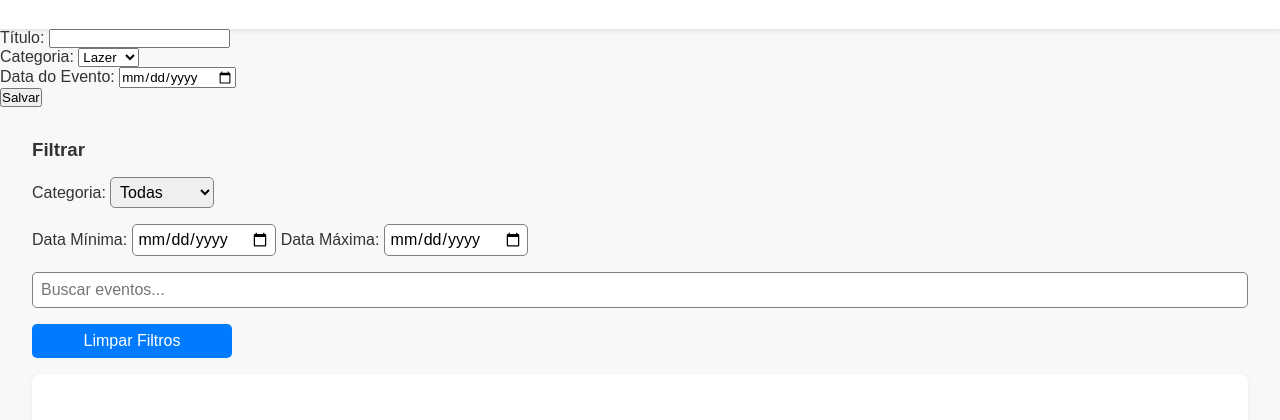
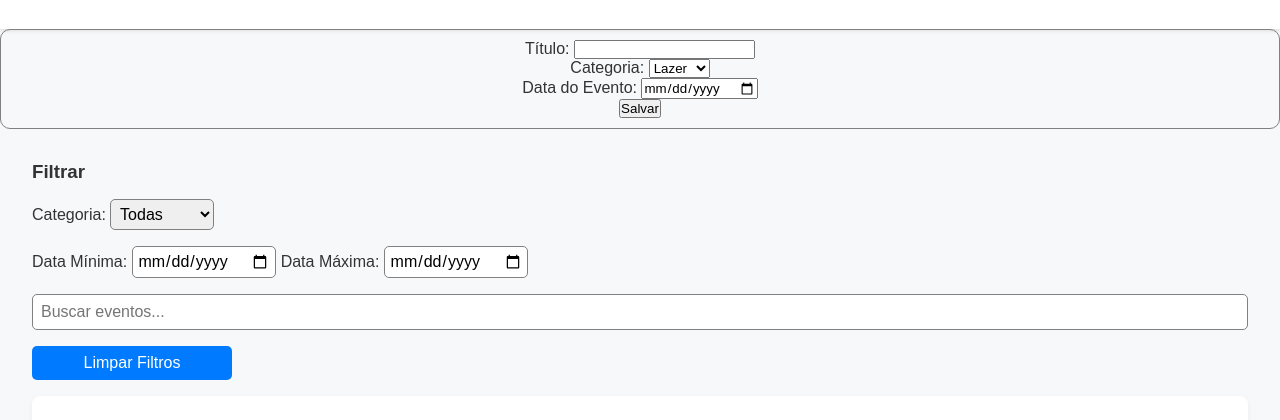
Before and after one commit to MajimbaV/LSW-projeto-cultura-conecta, a plain HTML site: page index.html in a window 1280 px wide. Shown: the part 90-510 px from the top of the page. Drawn offline with Linux system fonts and the light colour scheme.

Commit message:
fix: Corrige hierarquia de elementos do form

```diff
--- a/index.html
+++ b/index.html
@@ -12,7 +12,8 @@
     <p>Agenda de eventos culturais da cidade.</p>
   </header>
 
-  <form action="" class="event-form hidden">
+
+  <form action="" id="event-form" class="hidden">
     <div class="input-block">
       <label for="form-titulo">Título:</label>
       <input type="text" name="form-titulo" id="form-titulo">
@@ -30,11 +31,12 @@
       <label for="form-date">Data do Evento:</label>
       <input type="date" name="form-date" id="form-date">
     </div>
+
+    <div class="form-actions-block">
+      <button type="submit">Salvar</button>
+    </div>
+
   </form>
-
-  <div class="form-actions-block">
-    <button type="submit">Salvar</button>
-  </div>
   <main>
     <section id="filters">
       <h3>Filtrar</h3>
```
